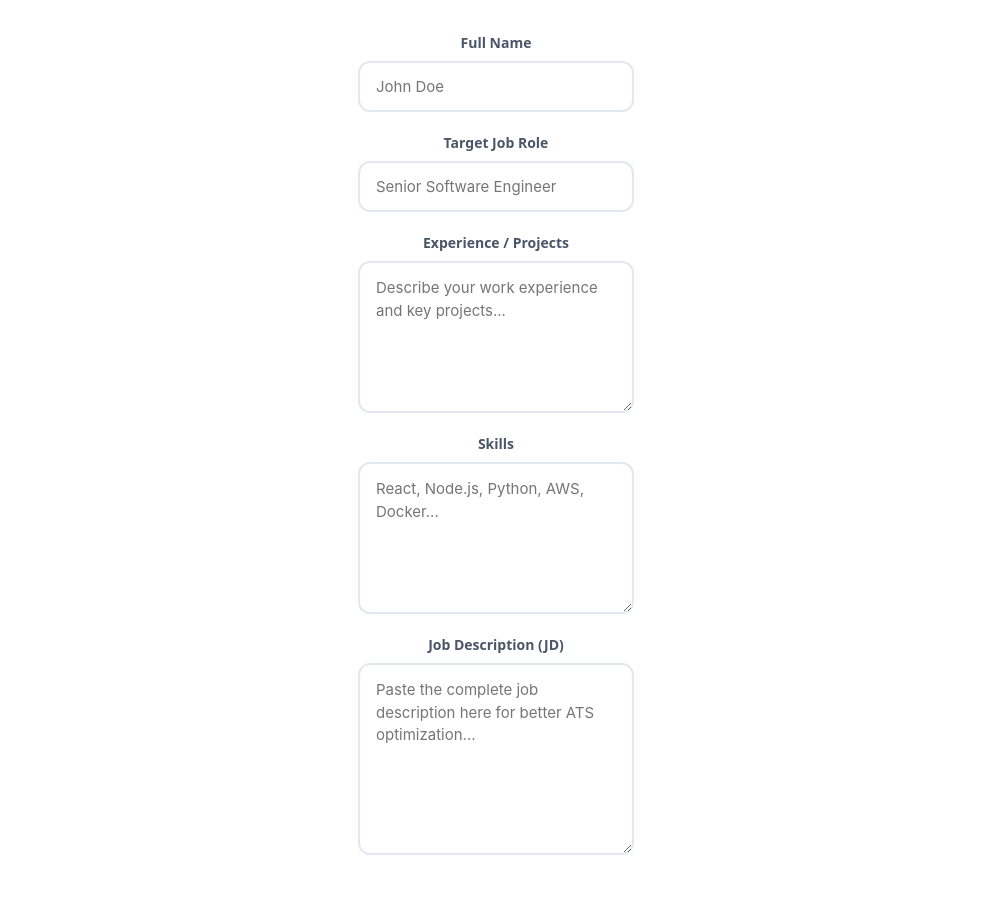
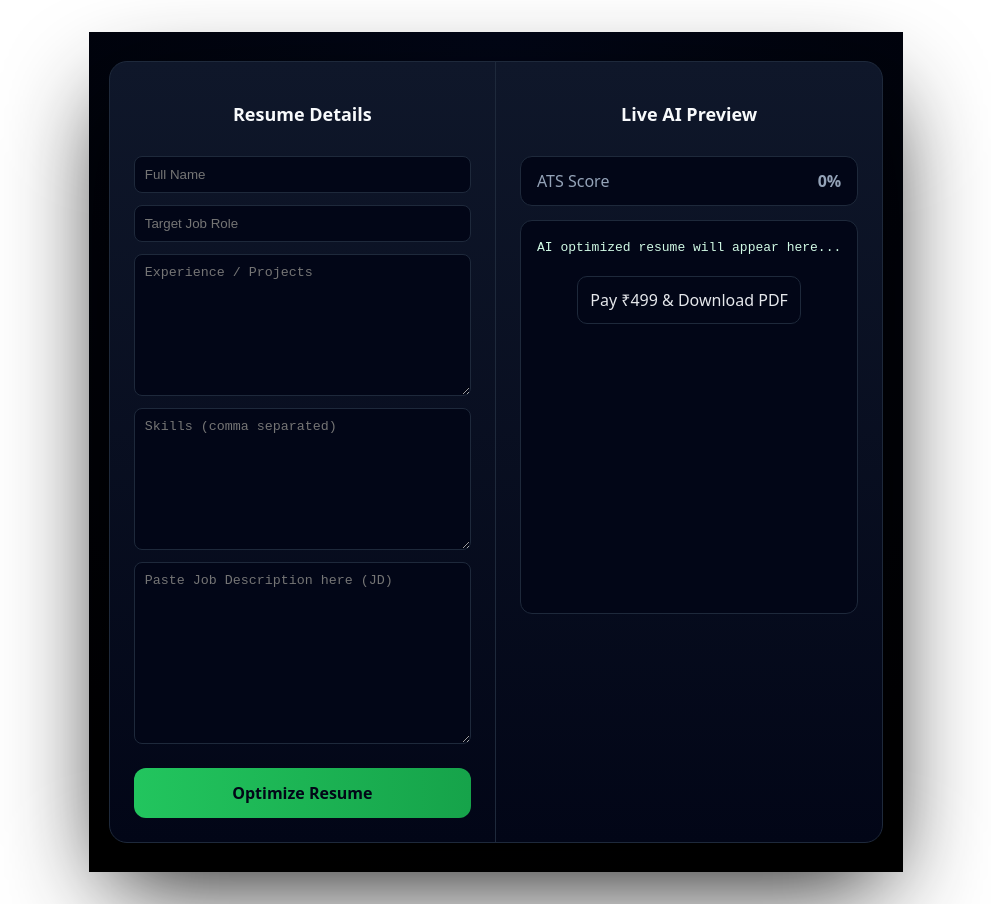
Before and after one commit to munaf-ali1/ResumeBuilder, a React app in the folder frontend/: page / in a window 1280 px wide. Shown: the whole page, without its empty margins (144-1135 px from the left). Built offline with nearby package versions, Linux system fonts and the light colour scheme; the HTML template or start-up script is replaced by a standard one.

Commit message:
Update ResumeBuilder.jsx

```diff
--- a/frontend/src/pages/ResumeBuilder.jsx
+++ b/frontend/src/pages/ResumeBuilder.jsx
@@ -1,377 +1,243 @@
-
-// import { useDispatch, useSelector } from "react-redux";
-// import {
-//   startStreaming,
-//   appendAIText,
-//   stopStreaming,
-//   setATSScore,
-// } from "../redux/resumeSlice.js";
-// import { startAIStream } from "../services/sse.js";
-// import ResumeForm from "../components/ResumeForm.jsx";
-// import { resumeHTML } from "../../utils/resumeTemplate.js";
-// import { useState } from "react";
-
-// const ResumeBuilder = () => {
-//   const dispatch = useDispatch();
-//   const { aiText, isStreaming, atsScore, resumeData } = useSelector(
-//     (state) => state.resume
-//   );
-
-//   const [isPaid, setIsPaid] = useState(false);
-
-//   /* =====================
-//         AI OPTIMIZATION
-//   ====================== */
-//   const handleOptimize = () => {
-//     dispatch(startStreaming());
-
-//     startAIStream(
-//       resumeData,
-//       (chunk) => dispatch(appendAIText(chunk)),
-//       (score) => dispatch(setATSScore(score)),
-//       () => dispatch(stopStreaming())
-//     );
-//   };
-
-//   /* =====================
-//         STRIPE PAYMENT
-//   ====================== */
-//   const handlePayment = async () => {
-//     if (!aiText) {
-//       alert("Please optimize resume first");
-//       return;
-//     }
-
-//     const res = await fetch(
-//       "http://localhost:8000/api/stripe/create-checkout-session",
-//       { method: "POST" }
-//     );
-
-//     const data = await res.json();
-//     window.location.href = data.url;
-//   };
-
-//   /* =====================
-//         PDF DOWNLOAD
-//   ====================== */
-//   const downloadPDF = async () => {
-//     const res = await fetch("https://resumebuilder-backend-ko8w.onrender.com/api/pdf/resume", {
-//       method: "POST",
-//       headers: { "Content-Type": "application/json" },
-//       body: JSON.stringify({ html: resumeHTML(aiText) }),
-//     });
-
-//     const blob = await res.blob();
-//     const url = window.URL.createObjectURL(blob);
-
-//     const a = document.createElement("a");
-//     a.href = url;
-//     a.download = "AI_Resume.pdf";
-//     a.click();
-//   };
-
-//   return (
-//     <div style={styles.page}>
-//       <div style={styles.card}>
-//         {/* LEFT */}
-//         <div style={styles.left}>
-//           <h2 style={styles.heading}>Resume Details</h2>
-//           <ResumeForm />
-
-//           <button
-//             onClick={handleOptimize}
-//             disabled={isStreaming}
-//             style={{
-//               ...styles.primaryBtn,
-//               ...(isStreaming ? styles.disabled : {}),
-//             }}
-//           >
-//             {isStreaming ? "Optimizing..." : "Optimize Resume"}
-//           </button>
-//         </div>
-
-//         {/* RIGHT */}
-//         <div style={styles.right}>
-//           <h2 style={styles.heading}>Live AI Preview</h2>
-
-//           <div style={styles.ats}>
-//             <span>ATS Score</span>
-//             <strong>{atsScore}%</strong>
-//           </div>
-
-//           <div style={styles.output}>
-//             <pre style={styles.text}>
-//               {aiText || "AI optimized resume will appear here..."}
-//               {isStreaming && <span style={styles.cursor}>│</span>}
-//             </pre>
-
-//             {!isPaid ? (
-//               <button onClick={handlePayment} style={styles.secondaryBtn}>
-//                 Pay ₹499 & Download PDF
-//               </button>
-//             ) : (
-//               <button onClick={downloadPDF} style={styles.secondaryBtn}>
-//                 Download Resume PDF
-//               </button>
-//             )}
-//           </div>
-//         </div>
-//       </div>
-//     </div>
-//   );
-// };
-
-// export default ResumeBuilder;
-
-// /* =====================
-//           STYLES
-// ===================== */
-
-// const styles = {
-//   page: {
-//     minHeight: "100vh",
-//     background: "radial-gradient(circle at top, #020617, #000)",
-//     display: "flex",
-//     justifyContent: "center",
-//     alignItems: "center",
-//     padding: "20px",
-//   },
-
-//   card: {
-//     width: "100%",
-//     maxWidth: "1100px",
-//     background: "linear-gradient(180deg,#0f172a,#020617)",
-//     borderRadius: "18px",
-//     border: "1px solid #1e293b",
-//     boxShadow: "0 40px 100px rgba(0,0,0,.9)",
-//     display: "grid",
-//     gridTemplateColumns: "1fr 1fr",
-//     overflow: "hidden",
-//   },
-
-//   left: {
-//     padding: "24px",
-//     borderRight: "1px solid #1e293b",
-//     display: "flex",
-//     flexDirection: "column",
-//     gap: "14px",
-//   },
-
-//   right: {
-//     padding: "24px",
-//     display: "flex",
-//     flexDirection: "column",
-//     gap: "14px",
-//   },
-
-//   heading: {
-//     color: "#f8fafc",
-//     fontSize: "18px",
-//     fontWeight: "600",
-//   },
-
-//   primaryBtn: {
-//     marginTop: "10px",
-//     background: "linear-gradient(90deg,#22c55e,#16a34a)",
-//     color: "#020617",
-//     border: "none",
-//     padding: "14px",
-//     borderRadius: "12px",
-//     fontWeight: "700",
-//     cursor: "pointer",
-//   },
-
-//   secondaryBtn: {
-//     marginTop: "16px",
-//     background: "#020617",
-//     border: "1px solid #1e293b",
-//     color: "#e5e7eb",
-//     padding: "12px",
-//     borderRadius: "10px",
-//     cursor: "pointer",
-//   },
-
-//   disabled: {
-//     opacity: 0.6,
-//     cursor: "not-allowed",
-//   },
-
-//   ats: {
-//     display: "flex",
-//     justifyContent: "space-between",
-//     background: "#020617",
-//     border: "1px solid #1e293b",
-//     padding: "12px 16px",
-//     borderRadius: "12px",
-//     color: "#94a3b8",
-//   },
-
-//   output: {
-//     flex: 1,
-//     background: "#020617",
-//     border: "1px solid #1e293b",
-//     borderRadius: "12px",
-//     padding: "16px",
-//     overflowY: "auto",
-//     maxHeight: "360px",
-//   },
-
-//   text: {
-//     fontFamily: "'JetBrains Mono', monospace",
-//     fontSize: "13px",
-//     lineHeight: "1.7",
-//     color: "#d1fae5",
-//     whiteSpace: "pre-wrap",
-//     margin: 0,
-//   },
-
-//   cursor: {
-//     color: "#22c55e",
-//     fontWeight: "700",
-//   },
-
-//   /* 📱 MOBILE */
-//   "@media (max-width: 768px)": {
-//     card: {
-//       gridTemplateColumns: "1fr",
-//     },
-//     left: {
-//       borderRight: "none",
-//       borderBottom: "1px solid #1e293b",
-//     },
-//   },
-// };
-
 
 import { useDispatch, useSelector } from "react-redux";
-import { updateField } from "../redux/resumeSlice.js";
+import {
+  startStreaming,
+  appendAIText,
+  stopStreaming,
+  setATSScore,
+} from "../redux/resumeSlice.js";
+import { startAIStream } from "../services/sse.js";
+import ResumeForm from "../components/ResumeForm.jsx";
+import { resumeHTML } from "../../utils/resumeTemplate.js";
+import { useState } from "react";
 
-const ResumeForm = () => {
+const ResumeBuilder = () => {
   const dispatch = useDispatch();
-
-  //  Redux resume data
-  const resumeData = useSelector(
-    (state) => state.resume.resumeData
+  const { aiText, isStreaming, atsScore, resumeData } = useSelector(
+    (state) => state.resume
   );
 
-  const handleChange = (e) => {
-    dispatch(
-      updateField({
-        field: e.target.name,
-        value: e.target.value,
-      })
+  const [isPaid, setIsPaid] = useState(false);
+
+  /* =====================
+        AI OPTIMIZATION
+  ====================== */
+  const handleOptimize = () => {
+    dispatch(startStreaming());
+
+    startAIStream(
+      resumeData,
+      (chunk) => dispatch(appendAIText(chunk)),
+      (score) => dispatch(setATSScore(score)),
+      () => dispatch(stopStreaming())
     );
   };
 
+  /* =====================
+        STRIPE PAYMENT
+  ====================== */
+  const handlePayment = async () => {
+    if (!aiText) {
+      alert("Please optimize resume first");
+      return;
+    }
+
+    const res = await fetch(
+      "http://localhost:8000/api/stripe/create-checkout-session",
+      { method: "POST" }
+    );
+
+    const data = await res.json();
+    window.location.href = data.url;
+  };
+
+  /* =====================
+        PDF DOWNLOAD
+  ====================== */
+  const downloadPDF = async () => {
+    const res = await fetch("https://resumebuilder-backend-ko8w.onrender.com/api/pdf/resume", {
+      method: "POST",
+      headers: { "Content-Type": "application/json" },
+      body: JSON.stringify({ html: resumeHTML(aiText) }),
+    });
+
+    const blob = await res.blob();
+    const url = window.URL.createObjectURL(blob);
+
+    const a = document.createElement("a");
+    a.href = url;
+    a.download = "AI_Resume.pdf";
+    a.click();
+  };
+
   return (
-    <div style={styles.form}>
-      <div style={styles.inputGroup}>
-        <label style={styles.label}>Full Name</label>
-        <input
-          name="name"
-          value={resumeData.name}
-          onChange={handleChange}
-          style={styles.input}
-          placeholder="John Doe"
-        />
-      </div>
+    <div style={styles.page}>
+      <div style={styles.card}>
+        {/* LEFT */}
+        <div style={styles.left}>
+          <h2 style={styles.heading}>Resume Details</h2>
+          <ResumeForm />
 
-      <div style={styles.inputGroup}>
-        <label style={styles.label}>Target Job Role</label>
-        <input
-          name="role"
-          value={resumeData.role}
-          onChange={handleChange}
-          style={styles.input}
-          placeholder="Senior Software Engineer"
-        />
-      </div>
+          <button
+            onClick={handleOptimize}
+            disabled={isStreaming}
+            style={{
+              ...styles.primaryBtn,
+              ...(isStreaming ? styles.disabled : {}),
+            }}
+          >
+            {isStreaming ? "Optimizing..." : "Optimize Resume"}
+          </button>
+        </div>
 
-      <div style={styles.inputGroup}>
-        <label style={styles.label}>Experience / Projects</label>
-        <textarea
-          name="experience"
-          value={resumeData.experience}
-          onChange={handleChange}
-          style={styles.textarea}
-          placeholder="Describe your work experience and key projects..."
-        />
-      </div>
+        {/* RIGHT */}
+        <div style={styles.right}>
+          <h2 style={styles.heading}>Live AI Preview</h2>
 
-      <div style={styles.inputGroup}>
-        <label style={styles.label}>Skills</label>
-        <textarea
-          name="skills"
-          value={resumeData.skills}
-          onChange={handleChange}
-          style={styles.textarea}
-          placeholder="React, Node.js, Python, AWS, Docker..."
-        />
-      </div>
+          <div style={styles.ats}>
+            <span>ATS Score</span>
+            <strong>{atsScore}%</strong>
+          </div>
 
-      <div style={styles.inputGroup}>
-        <label style={styles.label}>Job Description (JD)</label>
-        <textarea
-          name="jd"
-          value={resumeData.jd}
-          onChange={handleChange}
-          style={{
-            ...styles.textarea,
-            minHeight: "160px",
-          }}
-          placeholder="Paste the complete job description here for better ATS optimization..."
-        />
+          <div style={styles.output}>
+            <pre style={styles.text}>
+              {aiText || "AI optimized resume will appear here..."}
+              {isStreaming && <span style={styles.cursor}>│</span>}
+            </pre>
+
+            {!isPaid ? (
+              <button onClick={handlePayment} style={styles.secondaryBtn}>
+                Pay ₹499 & Download PDF
+              </button>
+            ) : (
+              <button onClick={downloadPDF} style={styles.secondaryBtn}>
+                Download Resume PDF
+              </button>
+            )}
+          </div>
+        </div>
       </div>
     </div>
   );
 };
 
-export default ResumeForm;
+export default ResumeBuilder;
+
+/* =====================
+          STYLES
+===================== */
 
 const styles = {
-  form: {
+  page: {
+    minHeight: "100vh",
+    background: "radial-gradient(circle at top, #020617, #000)",
+    display: "flex",
+    justifyContent: "center",
+    alignItems: "center",
+    padding: "20px",
+  },
+
+  card: {
+    width: "100%",
+    maxWidth: "1100px",
+    background: "linear-gradient(180deg,#0f172a,#020617)",
+    borderRadius: "18px",
+    border: "1px solid #1e293b",
+    boxShadow: "0 40px 100px rgba(0,0,0,.9)",
+    display: "grid",
+    gridTemplateColumns: "1fr 1fr",
+    overflow: "hidden",
+  },
+
+  left: {
+    padding: "24px",
+    borderRight: "1px solid #1e293b",
     display: "flex",
     flexDirection: "column",
-    gap: "20px",
+    gap: "14px",
   },
 
-  inputGroup: {
+  right: {
+    padding: "24px",
     display: "flex",
     flexDirection: "column",
-    gap: "8px",
+    gap: "14px",
   },
 
-  label: {
-    color: "#4a5568",
-    fontSize: "14px",
+  heading: {
+    color: "#f8fafc",
+    fontSize: "18px",
     fontWeight: "600",
+  },
+
+  primaryBtn: {
+    marginTop: "10px",
+    background: "linear-gradient(90deg,#22c55e,#16a34a)",
+    color: "#020617",
+    border: "none",
+    padding: "14px",
+    borderRadius: "12px",
+    fontWeight: "700",
+    cursor: "pointer",
+  },
+
+  secondaryBtn: {
+    marginTop: "16px",
+    background: "#020617",
+    border: "1px solid #1e293b",
+    color: "#e5e7eb",
+    padding: "12px",
+    borderRadius: "10px",
+    cursor: "pointer",
+  },
+
+  disabled: {
+    opacity: 0.6,
+    cursor: "not-allowed",
+  },
+
+  ats: {
+    display: "flex",
+    justifyContent: "space-between",
+    background: "#020617",
+    border: "1px solid #1e293b",
+    padding: "12px 16px",
+    borderRadius: "12px",
+    color: "#94a3b8",
+  },
+
+  output: {
+    flex: 1,
+    background: "#020617",
+    border: "1px solid #1e293b",
+    borderRadius: "12px",
+    padding: "16px",
+    overflowY: "auto",
+    maxHeight: "360px",
+  },
+
+  text: {
+    fontFamily: "'JetBrains Mono', monospace",
+    fontSize: "13px",
+    lineHeight: "1.7",
+    color: "#d1fae5",
+    whiteSpace: "pre-wrap",
     margin: 0,
   },
 
-  input: {
-    background: "white",
-    border: "2px solid #e2e8f0",
-    padding: "14px 16px",
-    borderRadius: "12px",
-    color: "#2d3748",
-    fontSize: "15px",
-    fontFamily: "'Inter', -apple-system, BlinkMacSystemFont, sans-serif",
-    transition: "all 0.3s ease",
-    outline: "none",
+  cursor: {
+    color: "#22c55e",
+    fontWeight: "700",
   },
 
-  textarea: {
-    background: "white",
-    border: "2px solid #e2e8f0",
-    padding: "14px 16px",
-    borderRadius: "12px",
-    color: "#2d3748",
-    fontSize: "15px",
-    fontFamily: "'Inter', -apple-system, BlinkMacSystemFont, sans-serif",
-    minHeight: "120px",
-    resize: "vertical",
-    transition: "all 0.3s ease",
-    outline: "none",
-    lineHeight: "1.5",
+  /* 📱 MOBILE */
+  "@media (max-width: 768px)": {
+    card: {
+      gridTemplateColumns: "1fr",
+    },
+    left: {
+      borderRight: "none",
+      borderBottom: "1px solid #1e293b",
+    },
   },
 };
```
